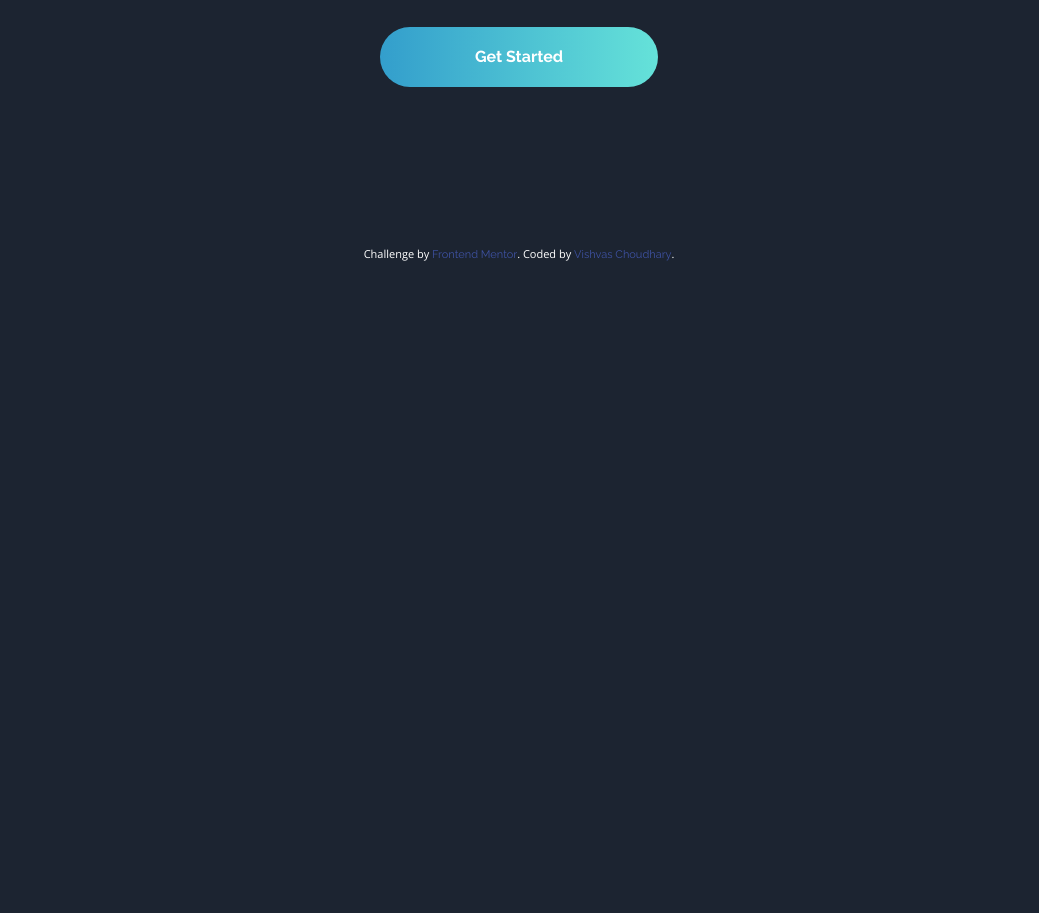
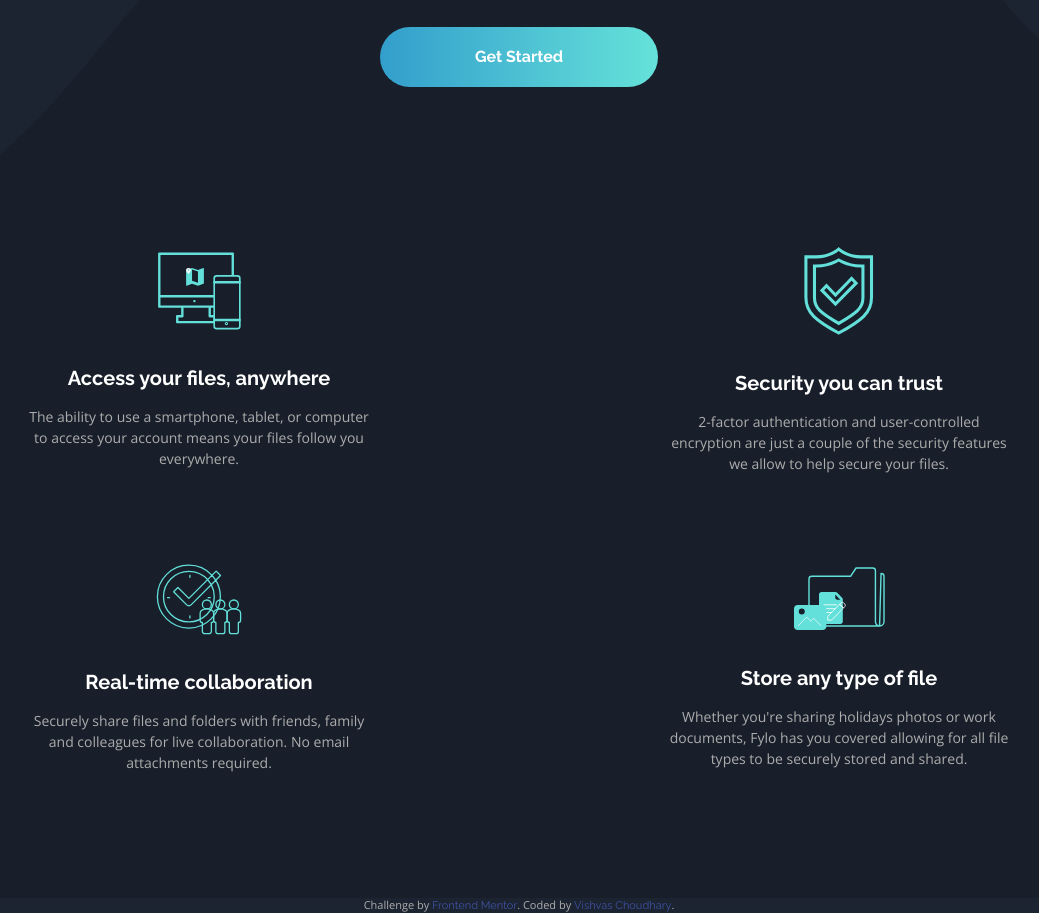
Before and after one commit to vishvas-choudhary/Fylo-dark--FrontendMentor, a plain HTML site: page index.html in a window 1280 px wide. Shown: the part 1041-1954 px from the top of the page, without its empty margins (121-1160 px from the left). Before the commit the page ends 1304 px from the top, so only its background shows below. Drawn offline with nearby package versions, Linux system fonts and the light colour scheme.

Commit message:
Features section added

```diff
--- a/index.html
+++ b/index.html
@@ -59,34 +59,56 @@
       </p>
       <a href="#" class="button button__p-long">Get Started</a>
     </section>
+
+    <section class="features--wrapper">
+      <div class="features container">
+        <div class="features__groups">
+          <div class="features__card">
+            <img
+              src="./images/icon-access-anywhere.svg"
+              alt="icon-access-anywhere"
+            />
+            <h4>Access your files, anywhere</h4>
+            <p>
+              The ability to use a smartphone, tablet, or computer to access
+              your account means your files follow you everywhere.
+            </p>
+          </div>
+          <div class="features__card">
+            <img src="./images/icon-security.svg" alt="icon-security" />
+            <h4>Security you can trust</h4>
+            <p>
+              2-factor authentication and user-controlled encryption are just a
+              couple of the security features we allow to help secure your
+              files.
+            </p>
+          </div>
+        </div>
+        <div class="features__groups">
+          <div class="features__card">
+            <img
+              src="./images/icon-collaboration.svg"
+              alt="icon-collaboration"
+            />
+            <h4>Real-time collaboration</h4>
+            <p>
+              Securely share files and folders with friends, family and
+              colleagues for live collaboration. No email attachments required.
+            </p>
+          </div>
+          <div class="features__card">
+            <img src="./images/icon-any-file.svg" alt="icon-store" />
+            <h4>Store any type of file</h4>
+            <p>
+              Whether you're sharing holidays photos or work documents, Fylo has
+              you covered allowing for all file types to be securely stored and
+              shared.
+            </p>
+          </div>
+        </div>
+      </div>
+    </section>
     <!--
-
-
-
-
-
-
-
-
-  Access your files, anywhere
-
-  The ability to use a smartphone, tablet, or computer to access your account means your
-  files follow you everywhere.
-
-  Security you can trust
-
-  2-factor authentication and user-controlled encryption are just a couple of the security
-  features we allow to help secure your files.
-
-  Real-time collaboration
-
-  Securely share files and folders with friends, family and colleagues for live collaboration.
-  No email attachments required.
-
-  Store any type of file
-
-  Whether you're sharing holidays photos or work documents, Fylo has you covered allowing for all
-  file types to be securely stored and shared.
 
   Stay productive, wherever you are
 
--- /dev/null
+++ b/scss/_features.scss
@@ -0,0 +1,46 @@
+.features--wrapper {
+  background-color: $darkBlue--main;
+  padding-bottom: 12.5rem;
+
+  @include breakpoint-down(small) {
+    padding-bottom: 13.5rem;
+  }
+}
+
+.features {
+  text-align: center;
+  &__groups {
+    @include flex(space-around, center, row);
+    flex-wrap: wrap;
+
+    &:not(:last-child) {
+      margin-bottom: 9rem;
+
+      @include breakpoint-down(small) {
+        margin-bottom: 8rem;
+      }
+    }
+  }
+
+  &__card {
+    img {
+      margin-bottom: 3rem;
+    }
+
+    h4 {
+      margin-bottom: 1.5rem;
+    }
+
+    p {
+      max-width: 34rem;
+      margin: 0 auto;
+      line-height: 1.5;
+    }
+
+    &:not(:last-child) {
+      @include breakpoint-down(small) {
+        margin-bottom: 8rem;
+      }
+    }
+  }
+}
--- a/scss/_globals.scss
+++ b/scss/_globals.scss
@@ -9,13 +9,11 @@ html {
 }
 
 body {
-  max-width: 144rem;
-  margin: 0 auto;
   font-family: "Open Sans", sans-serif;
   font-size: $font-sm;
   line-height: 1.3;
   background-color: $darkBlue--intro-email;
-  color: $white;
+  color: $gray;
 
   @include breakpoint-down(small) {
     font-size: 1.2rem;
@@ -116,6 +114,8 @@ a {
 }
 
 .container {
+  max-width: 144rem;
+  margin: 0 auto;
   @include breakpoint-down(small) {
     padding: 0 2.5rem;
     margin: 0 auto;
--- a/scss/_hero.scss
+++ b/scss/_hero.scss
@@ -1,10 +1,33 @@
 .hero {
+  position: relative;
   text-align: center;
+
   margin-bottom: 16rem;
 
   @include breakpoint-down(small) {
     margin-bottom: 11.5rem;
   }
+
+  &::after {
+    content: "";
+    position: absolute;
+    z-index: -1;
+    bottom: -20rem;
+    left: 0;
+    background-image: url(../images/bg-curvy-desktop.svg);
+    background-repeat: no-repeat;
+    background-size: cover;
+    background-position: center center;
+    width: 100%;
+    height: 46rem;
+
+    @include breakpoint-down(small) {
+      background-image: url(../images/bg-curvy-mobile.svg);
+      height: 30rem;
+      bottom: -15rem;
+    }
+  }
+
   &__image {
     margin-bottom: 4rem;
 
--- a/scss/style.scss
+++ b/scss/style.scss
@@ -3,3 +3,4 @@
 @import "globals";
 @import "header";
 @import "hero";
+@import "features";
```
Also changed, not shown: scss/style.css, 1 other file.
